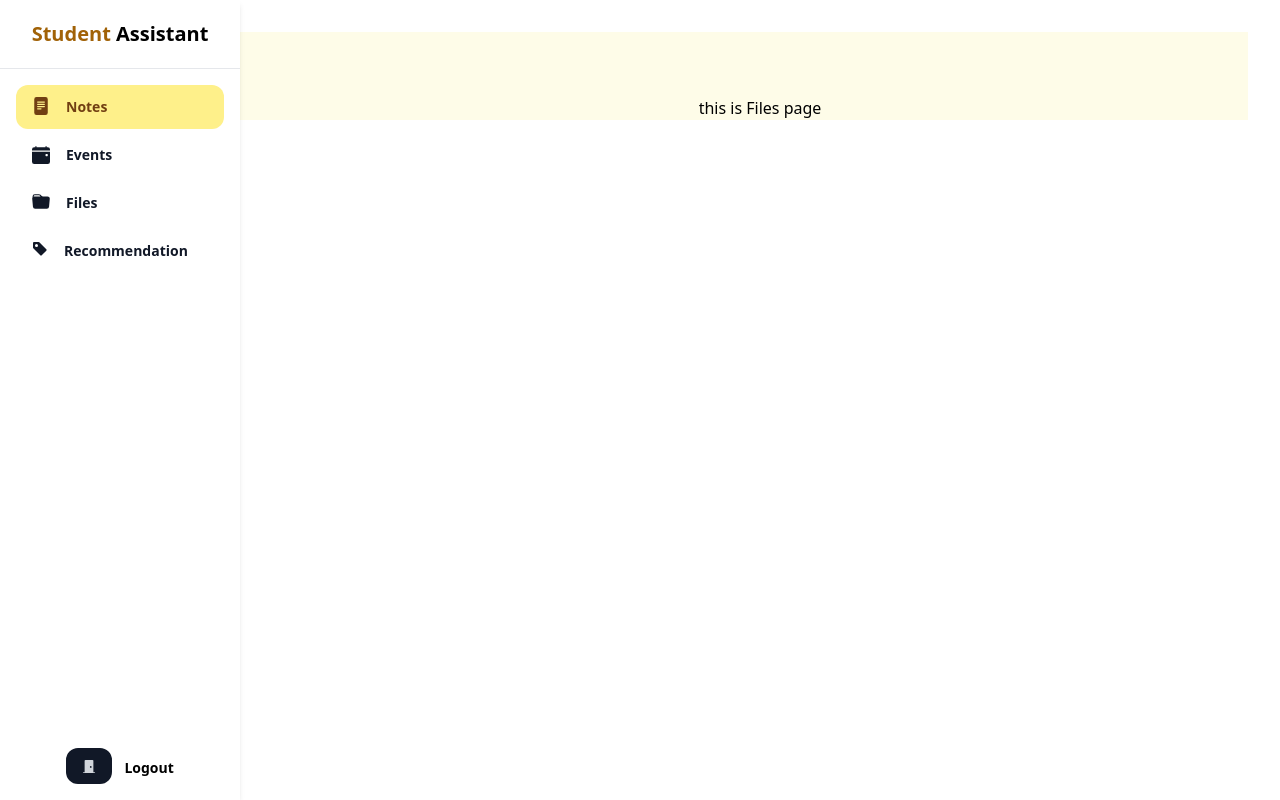
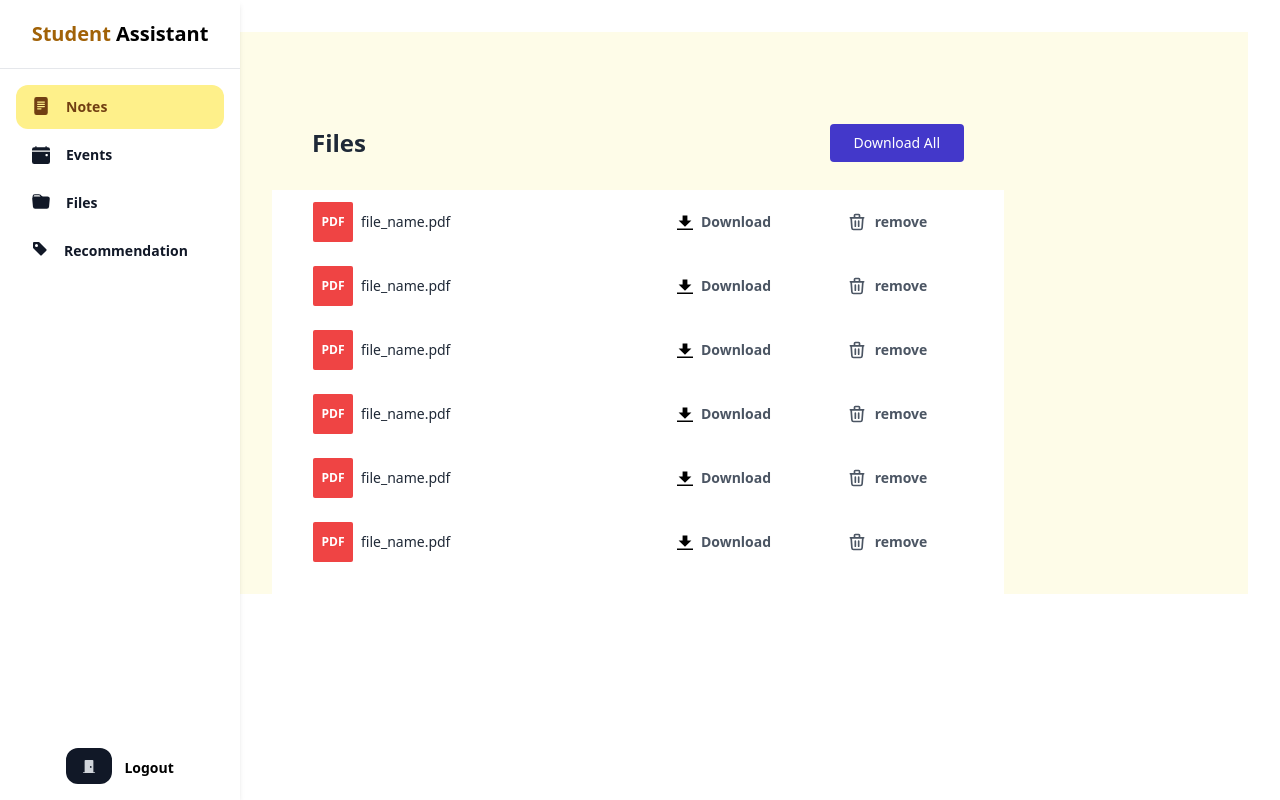
Before and after one commit to bnwyoucef/Student-Assistant_frontend, a React (Vite) app: page /dashboard/files in a window 1280 px wide. Built offline with nearby package versions, Linux system fonts and the light colour scheme.

Commit message:
add files list

```diff
--- /dev/null
+++ b/src/components/MyFile.tsx
@@ -0,0 +1,36 @@
+import React from 'react'
+
+const MyFile = () => {
+  return (
+    <tr className="text-sm leading-none text-gray-600 h-16 cursor-pointer">
+        <td className="w-1/2">
+            <div className="flex items-center">
+                <div className="w-10 h-10 bg-red-500 rounded-sm flex items-center justify-center">
+                    <p className="text-xs font-bold leading-3 text-white">PDF</p>
+                </div>
+                <div className="pl-2">
+                    <p className="text-sm font-medium leading-none text-gray-800">file_name.pdf</p>
+                </div>
+            </div>
+        </td>
+        <td>
+            <button class="bg-grey-light text-grey-darkest font-bold py-2 px-4 rounded inline-flex items-center hover:bg-yellow-200 ">
+                <svg class="w-4 h-4 mr-2" xmlns="http://www.w3.org/2000/svg" viewBox="0 0 20 20">
+                    <path d="M13 8V2H7v6H2l8 8 8-8h-5zM0 18h20v2H0v-2z"/>
+                </svg>
+                <span>Download</span>
+            </button>
+        </td>
+        <td>
+            <button class="bg-grey-light text-grey-darkest font-bold py-2 px-4 rounded inline-flex items-center hover:bg-red-500 hover:text-gray-100">
+            <svg xmlns="http://www.w3.org/2000/svg" class="h-5 w-5 mr-2" fill="none" viewBox="0 0 24 24" stroke="currentColor">
+                <path stroke-linecap="round" stroke-linejoin="round" stroke-width="2" d="M19 7l-.867 12.142A2 2 0 0116.138 21H7.862a2 2 0 01-1.995-1.858L5 7m5 4v6m4-6v6m1-10V4a1 1 0 00-1-1h-4a1 1 0 00-1 1v3M4 7h16" />
+            </svg>
+                    <span>remove</span>
+            </button>
+        </td>
+    </tr>
+  )
+}
+
+export default MyFile
--- a/src/pages/Files/index.tsx
+++ b/src/pages/Files/index.tsx
@@ -1,8 +1,47 @@
-import React from 'react'
+import React, { useEffect, useState } from 'react';
+import axios from 'axios';
+import MyFile from './../../components/MyFile';
 
 const Files = () => {
+  const [files, setFiles] = useState([1,2,3,4,5,6])
+  useEffect(() => {
+    return async () => {
+      try {
+        //fetch the files and set it to the files array
+      } catch (error:any) {
+        //setErrMsg(error.message);
+      }
+    }
+  }, [])
+
+  const fileList = files.map((myFile, index) => {
+    return <MyFile key={index} />
+  });
+
   return (
-    <div>this is Files page</div>
+    <>
+      <div className="xl:w-3/4 2xl:w-4/5 w-full">
+          <div className="px-4 md:px-10 py-4 md:py-7">
+              <div className="sm:flex items-center justify-between">
+                  <p className="text-base sm:text-lg md:text-xl lg:text-2xl font-bold leading-normal text-gray-800">Files</p>
+                  <div className="mt-4 sm:mt-0">
+                      <button className="inline-flex sm:ml-3 items-start justify-start px-6 py-3 bg-indigo-700 hover:bg-indigo-600 focus:outline-none rounded">
+                          <p className="text-sm font-medium leading-none text-white">Download All</p>
+                      </button>
+                  </div>
+              </div>
+          </div>
+          <div className="bg-white px-4 md:px-10 pb-5">
+              <div className="overflow-x-auto">
+                  <table className="w-full whitespace-nowrap">
+                      <tbody>
+                        {fileList}
+                      </tbody>
+                  </table>
+              </div>
+          </div>
+      </div>
+    </>
   )
 }
 
```
Also changed, not shown: 2 other files (tests, documents, lock files or other folders).
